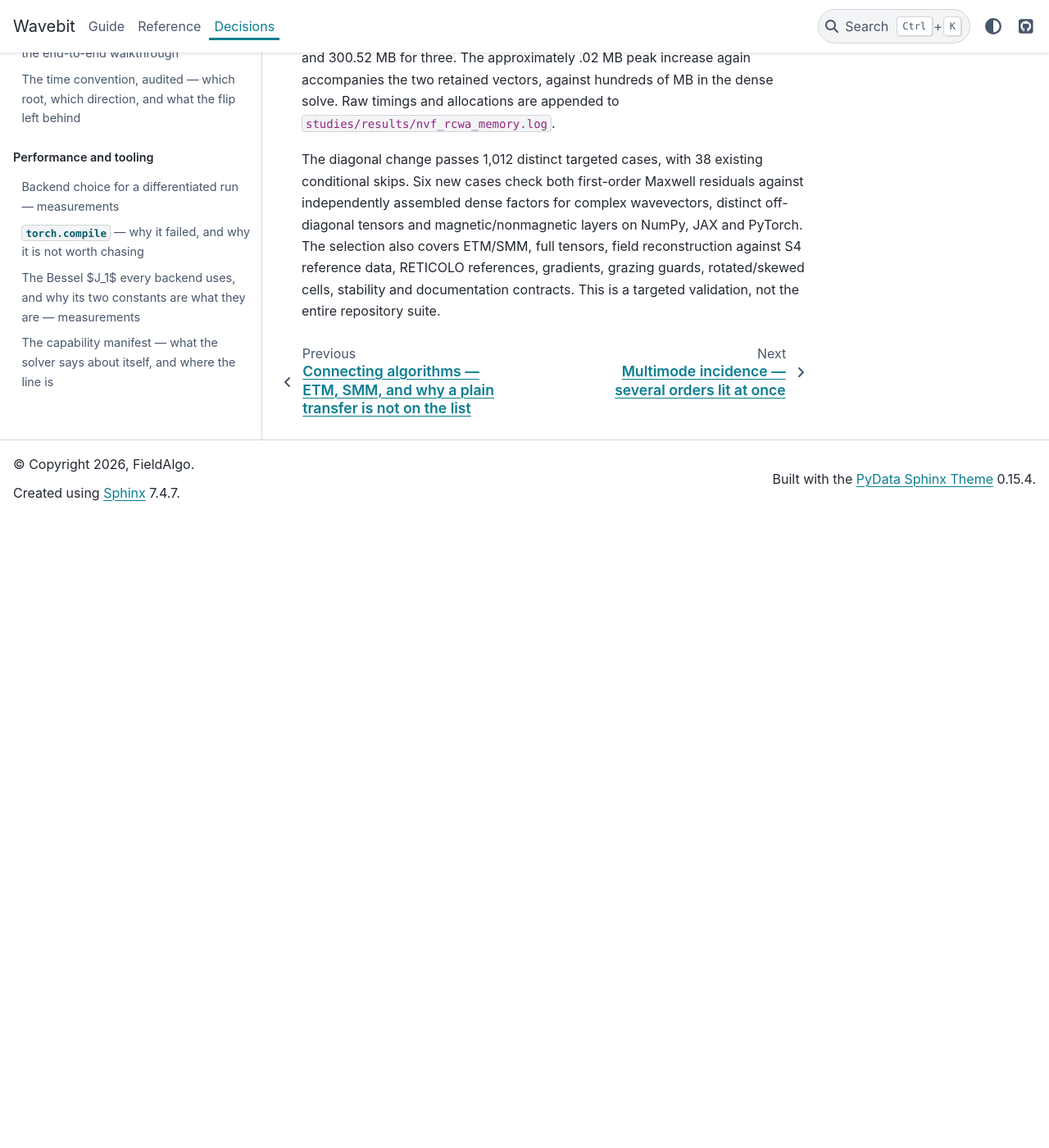
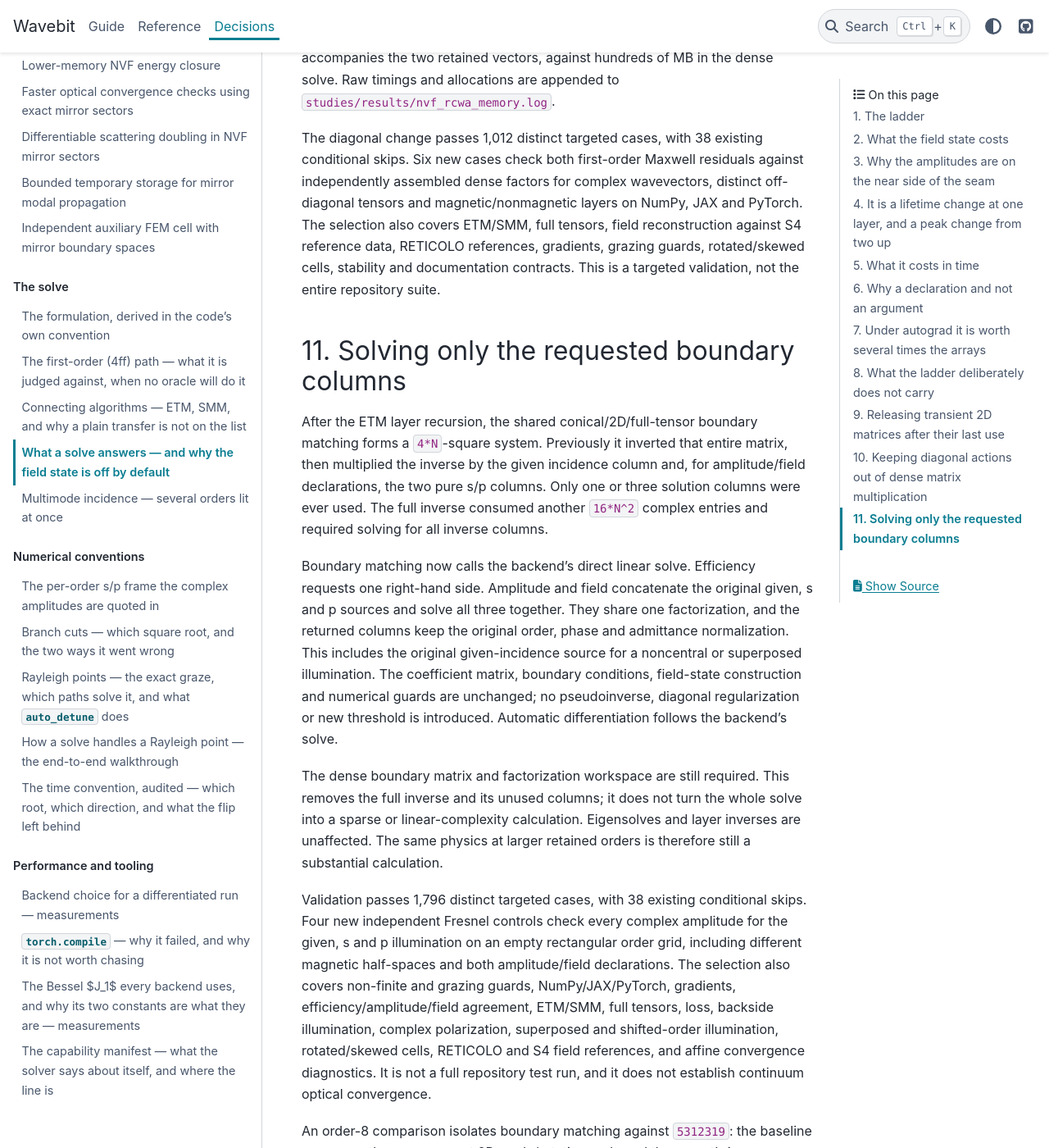
Before and after one commit to fieldalgo/wavebit, a Sphinx documentation site: the page built from docs/what-a-solve-answers.md, in a window 1280 px wide and 1400 px high, scrolled down 12721 px. Shown: the whole window at 82% size. Built offline with Sphinx 7.4.7 and the PyData theme 0.15.4, drawn with Linux system fonts in a browser that asks for light colours; before the commit the page ends 13351 px from its top, so only the background shows below that; some of the changed text lies outside the part shown.

Commit message:
perf(core): solve requested boundary columns without an inverse
Batch the given and pure s/p incidence columns into one direct solve of the shared ETM boundary system. Preserve source normalization, declaration-dependent outputs, field state, and automatic differentiation while avoiding the unused full inverse.

Add independent complex Fresnel controls for magnetic half-spaces and record targeted validation, paired core measurements, and order-20 continuity.

Co-authored-by: Codex <noreply@openai.com>

```diff
--- a/docs/what-a-solve-answers.md
+++ b/docs/what-a-solve-answers.md
@@ -1,7 +1,7 @@
 # What a solve answers — and why the field state is off by default
 
-Written: 2026-08-20; transient-lifetime and diagonal-arithmetic follow-ups
-on 2026-09-09 in sections 9–10.
+Written: 2026-08-20; runtime allocation and arithmetic follow-ups
+on 2026-09-09 in sections 9–11.
 Sections 1–8 were measured on an Apple M4 (16 GB), NumPy 2.5.1 against Accelerate, float64,
 single thread as configured. Retention is counted by walking the retained objects and charging
 each array to its owning buffer, so views are counted once. Peak comes from `tracemalloc`,
@@ -421,3 +421,70 @@ JAX and PyTorch. The selection also covers ETM/SMM, full tensors, field
 reconstruction against S4 reference data, RETICOLO references, gradients,
 grazing guards, rotated/skewed cells, stability and documentation contracts.
 This is a targeted validation, not the entire repository suite.
+
+## 11. Solving only the requested boundary columns
+
+After the ETM layer recursion, the shared conical/2D/full-tensor boundary
+matching forms a `4*N`-square system. Previously it inverted that entire
+matrix, then multiplied the inverse by the given incidence column and,
+for amplitude/field declarations, the two pure s/p columns. Only one or
+three solution columns were ever used. The full inverse consumed another
+`16*N^2` complex entries and required solving for all inverse columns.
+
+Boundary matching now calls the backend's direct linear solve. Efficiency
+requests one right-hand side. Amplitude and field concatenate the original
+given, s and p sources and solve all three together. They share one
+factorization, and the returned columns keep the original order, phase and
+admittance normalization. This includes the original given-incidence source
+for a noncentral or superposed illumination. The coefficient matrix,
+boundary conditions, field-state construction and numerical guards are
+unchanged; no pseudoinverse, diagonal regularization or new threshold is
+introduced. Automatic differentiation follows the backend's solve.
+
+The dense boundary matrix and factorization workspace are still required.
+This removes the full inverse and its unused columns; it does not turn
+the whole solve into a sparse or linear-complexity calculation. Eigensolves
+and layer inverses are unaffected. The same physics at larger retained
+orders is therefore still a substantial calculation.
+
+Validation passes 1,796 distinct targeted cases, with 38 existing conditional
+skips. Four new independent Fresnel controls check every complex amplitude
+for the given, s and p illumination on an empty rectangular order grid,
+including different magnetic half-spaces and both amplitude/field
+declarations. The selection also covers non-finite and grazing guards,
+NumPy/JAX/PyTorch, gradients, efficiency/amplitude/field agreement, ETM/SMM,
+full tensors, loss, backside illumination, complex polarization, superposed
+and shifted-order illumination, rotated/skewed cells, RETICOLO and S4 field
+references, and affine convergence diagnostics. It is not a full repository
+test run, and it does not establish continuum optical convergence.
+
+An order-8 comparison isolates boundary matching against `5312319`:
+the baseline copy uses the same current 2D mode/rotation code and the
+parent's inverse-based boundary function. As in section 10, the fixed
+affine convolution inputs precede measurement, and the stack is either
+one 300 nm layer or three identical 100 nm layers. Both implementations
+are warmed once, then four paired calls alternate execution order.
+
+| layers | median inverse-based time | median direct-solve time | amplitude peak traced allocation, before/after | field peak traced allocation, before/after |
+| ---: | ---: | ---: | ---: | ---: |
+| 1 | .56859 s | .47984 s | 111.00 / 81.57 MB | 132.38 / 102.95 MB |
+| 3 | 1.71007 s | 1.44467 s | 111.00 / 81.57 MB | 175.16 / 145.74 MB |
+
+In these observations the median time falls by about 15.6% for one layer
+and 15.5% for three. The amplitude allocation peak falls by about 26.5%;
+field peaks fall by about 22.2% and 16.8%. Live returned field allocations
+remain 21.61 and 64.39 MB, respectively. The largest per-order p/s R/T
+change against the baseline warm-up is `1.61e-15`; the largest lossless
+balance error is `9.91e-14`. Traces are separate from timing and exclude
+prebuilt inputs and native LAPACK workspace. These are core allocation
+measurements, not process RSS; shared-host timings do not establish a
+universal speedup. Raw observations and reproduction details are appended
+to `studies/results/nvf_rcwa_memory.log`.
+
+A separate fresh-process public solve at order 20, including projection
+closure, takes 55.62 s and reaches 2.548 GB process RSS. Its per-order p/s
+R/T difference from the saved lifetime-only result is at most `5.54e-12`,
+with lossless balance error `5.53e-13`. This comparison spans both diagonal
+scaling and the direct boundary solve, so it is not an isolated timing
+comparison with `5312319` or a general speedup claim. It extends continuity
+to a larger retained space before the next affine directional runs.
```
Also changed, not shown: studies/README.md, 3 other files.
